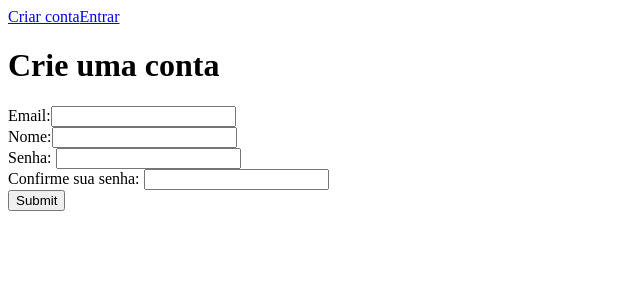
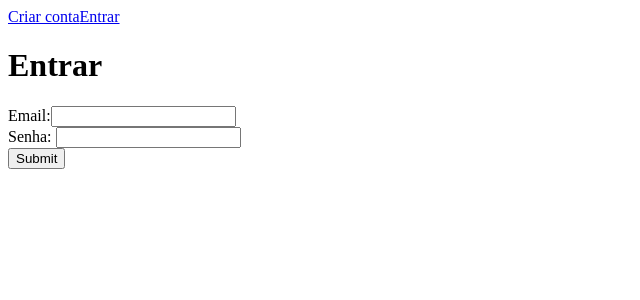
Before and after one commit to rgaino/nodeReactBasicAuthentication, a React (Create React App) app in the folder web-client/: page /signin in a window 1280 px wide. Shown: the top 300 px of the page, without its empty margins (0-640 px from the left). Built offline with nearby package versions, Linux system fonts and the light colour scheme.

Commit message:
Fixed layout of signin component

```diff
--- a/web-client/src/components/App.js
+++ b/web-client/src/components/App.js
@@ -5,7 +5,7 @@ import "react-toastify/dist/ReactToastify.min.css";
 import Header from "./Header";
 import Landing from "./Landing";
 import Signup from "./Signup";
-import Signin from "./Signup";
+import Signin from "./Signin";
 
 class App extends Component {
   render() {
--- a/web-client/src/components/Signin.js
+++ b/web-client/src/components/Signin.js
@@ -68,28 +68,35 @@ class Signin extends Component {
 
     return (
       <div>
-        <ToastContainer />
+        <div>
+          <h1>Entrar</h1>
+        </div>
+
+        <div>
           <form onSubmit={this.handleSubmit}>
-          <label>
-            Email:
+            <div>
+              <label>Email:</label>
               <input
                 name="userEmail"
                 type="text"
                 value={this.state.value}
                 onChange={this.handleChange}
               />
-          </label>
-          <label>
-            Senha:
+            </div>
+
+            <div>
+              <label>Senha: </label>
               <input
                 name="userPassword"
                 type="password"
                 value={this.state.value}
                 onChange={this.handleChange}
               />
-          </label>
+            </div>
+
             <input type="submit" value="Submit" />
           </form>
+        </div>
       </div>
     );
   }
```
Lines whose indentation alone changed are shown as unchanged.
